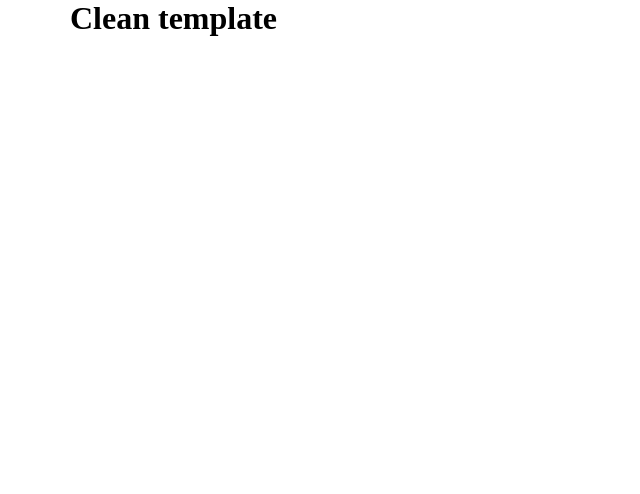
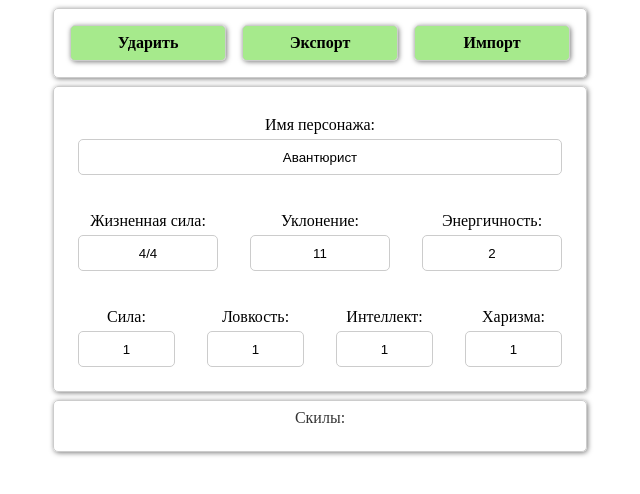
Before and after one commit to MikhailValkov/character-editor, a React (Create React App) app: page / in a window 1280 px wide. Shown: the top 494 px of the page, without its empty margins (320-960 px from the left). Built offline with nearby package versions, Linux system fonts and the light colour scheme.

Commit message:
implement base params and save or load it

```diff
--- a/src/components/App.js
+++ b/src/components/App.js
@@ -1,10 +1,204 @@
-import React from 'react';
-import '../styles/App.css';
+import React, { useState } from "react";
+
+import "../styles/App.css";
+
+import Frame from "./Frame";
+import Button from "./Button";
+import Input from "./Input";
 
 function App() {
+  let [state, setState] = useState({
+    charName: "Авантюрист",
+    strength: 1,
+    dexterity: 1,
+    intelligence: 1,
+    charisma: 1,
+    vitality: 4,
+    currentVitality: 4,
+    evasion: 11,
+    energy: 2,
+  });
+
+  function updateStateFromFile(newState) {
+    setState(() => ({
+      ...newState,
+    }));
+  }
+
+  function changeNameHandler(value) {
+    setState((state) => ({
+      ...state,
+      charName: value,
+    }));
+  }
+
+  function changeStrengthHandler(value) {
+    setState((state) => ({
+      ...state,
+      strength: parseInt(value),
+    }));
+
+    setState((state) => ({
+      ...state,
+      vitality: state.strength + 3,
+      currentVitality: state.strength + 3,
+    }));
+  }
+
+  function changeDexterityHandler(value) {
+    setState((state) => ({
+      ...state,
+      dexterity: parseInt(value),
+    }));
+
+    setState((state) => ({
+      ...state,
+      evasion: state.dexterity + 10,
+      energy: state.dexterity + state.intelligence,
+    }));
+  }
+
+  function changeIntelligenceHandler(value) {
+    setState((state) => ({
+      ...state,
+      intelligence: parseInt(value),
+    }));
+    setState((state) => ({
+      ...state,
+      energy: state.dexterity + state.intelligence,
+    }));
+  }
+
+  function changeCharismaHandler(value) {
+    setState((state) => ({
+      ...state,
+      charisma: parseInt(value),
+    }));
+  }
+
+  function slapHandler() {
+    setState((state) => ({
+      ...state,
+      currentVitality: state.currentVitality - 1,
+    }));
+
+    // TODO: Хак. Выяснить, почему в форме 0, а тут 1
+    // предположительно что то опаздывает
+    if (state.currentVitality <= 1) {
+      alert("Your char is dead.");
+    }
+  }
+
+  function exportStateToFile() {
+    function download(filename, text) {
+      let element = document.createElement("a");
+      element.setAttribute(
+        "href",
+        "data:text/plain;charset=utf-8," + encodeURIComponent(text)
+      );
+      element.setAttribute("download", filename);
+      element.style.display = "none";
+      document.body.appendChild(element);
+      element.click();
+      document.body.removeChild(element);
+    }
+
+    download("state.json", JSON.stringify(state));
+  }
+
+  function importStateFromFile() {
+    function onChooseFile(e) {
+      let fr = new FileReader();
+      fr.readAsText(e.target.files[0]);
+      fr.onloadend = function (e) {
+        // TODO: валидация нужна, но не в тестовом
+        const newState = JSON.parse(e.target.result);
+        updateStateFromFile(newState);
+      };
+    }
+
+    let element = document.createElement("input");
+    element.setAttribute("type", "file");
+    element.onchange = onChooseFile;
+    element.style.display = "none";
+    document.body.appendChild(element);
+    element.click();
+    document.body.removeChild(element);
+  }
+
   return (
     <div className="App">
-      <h1>Clean template</h1>
+      <Frame>
+        <div className="App-Controls">
+          <Button title="Ударить" onClickHandler={slapHandler} />
+          <Button title="Экспорт" onClickHandler={exportStateToFile} />
+          <Button title="Импорт" onClickHandler={importStateFromFile} />
+        </div>
+      </Frame>
+
+      <Frame>
+        <Input
+          label="Имя персонажа:"
+          value={state.charName}
+          onChangeHandler={(value) => changeNameHandler(value)}
+        />
+
+        <div className="App-Stats">
+          <Input
+            label="Жизненная сила:"
+            size={2}
+            isDisabled={true}
+            value={`${state.currentVitality}/${state.vitality}`}
+          />
+          <Input
+            label="Уклонение:"
+            size={2}
+            isDisabled={true}
+            value={state.evasion}
+          />
+          <Input
+            label="Энергичность:"
+            size={2}
+            isDisabled={true}
+            value={state.energy}
+          />
+        </div>
+
+        <div className="App-BaseParams">
+          <Input
+            label="Сила:"
+            type="number"
+            size={4}
+            value={state.strength}
+            onChangeHandler={(value) => changeStrengthHandler(value)}
+          />
+          <Input
+            label="Ловкость:"
+            type="number"
+            size={4}
+            value={state.dexterity}
+            onChangeHandler={(value) => changeDexterityHandler(value)}
+          />
+          <Input
+            label="Интеллект:"
+            type="number"
+            size={4}
+            value={state.intelligence}
+            onChangeHandler={(value) => changeIntelligenceHandler(value)}
+          />
+          <Input
+            label="Харизма:"
+            type="number"
+            size={4}
+            value={state.charisma}
+            onChangeHandler={(value) => changeCharismaHandler(value)}
+          />
+        </div>
+      </Frame>
+
+      <Frame title="Скилы:">
+        <div className="App-Skills"></div>
+      </Frame>
     </div>
   );
 }
--- a/src/styles/App.css
+++ b/src/styles/App.css
@@ -1,5 +1,20 @@
 .App {
   margin: 0 auto;
-  width: 500px;
-  min-height: 100vh;
+  width: 550px;
+  /* min-height: 100vh; */
 }
+
+.App-Controls {
+  display: grid;
+  grid-template-columns: 1fr 1fr 1fr;
+}
+
+.App-BaseParams {
+  display: grid;
+  grid-template-columns: 1fr 1fr 1fr 1fr;
+}
+
+.App-Stats {
+  display: grid;
+  grid-template-columns: 1fr 1fr 1fr;
+}
```
Also changed, not shown: src/components/Skill.js (added), src/styles/Skill.css (added).
